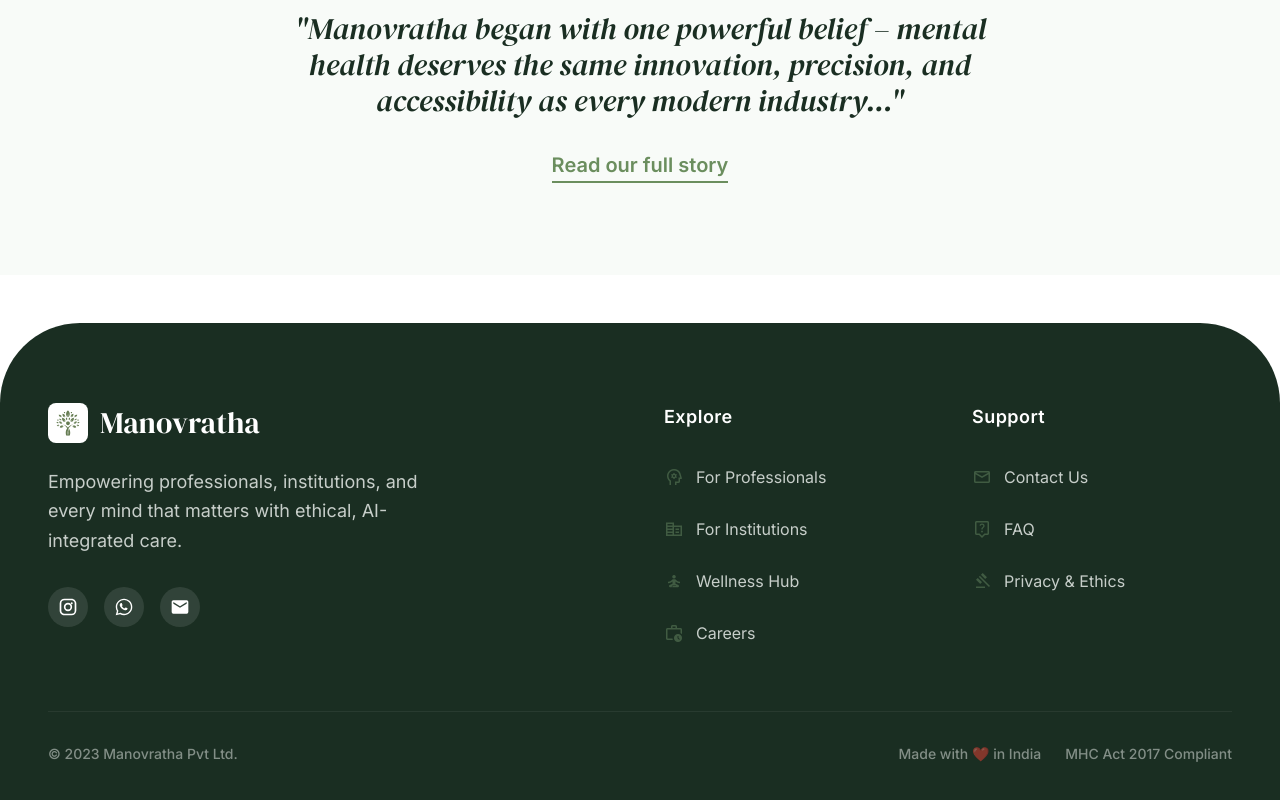
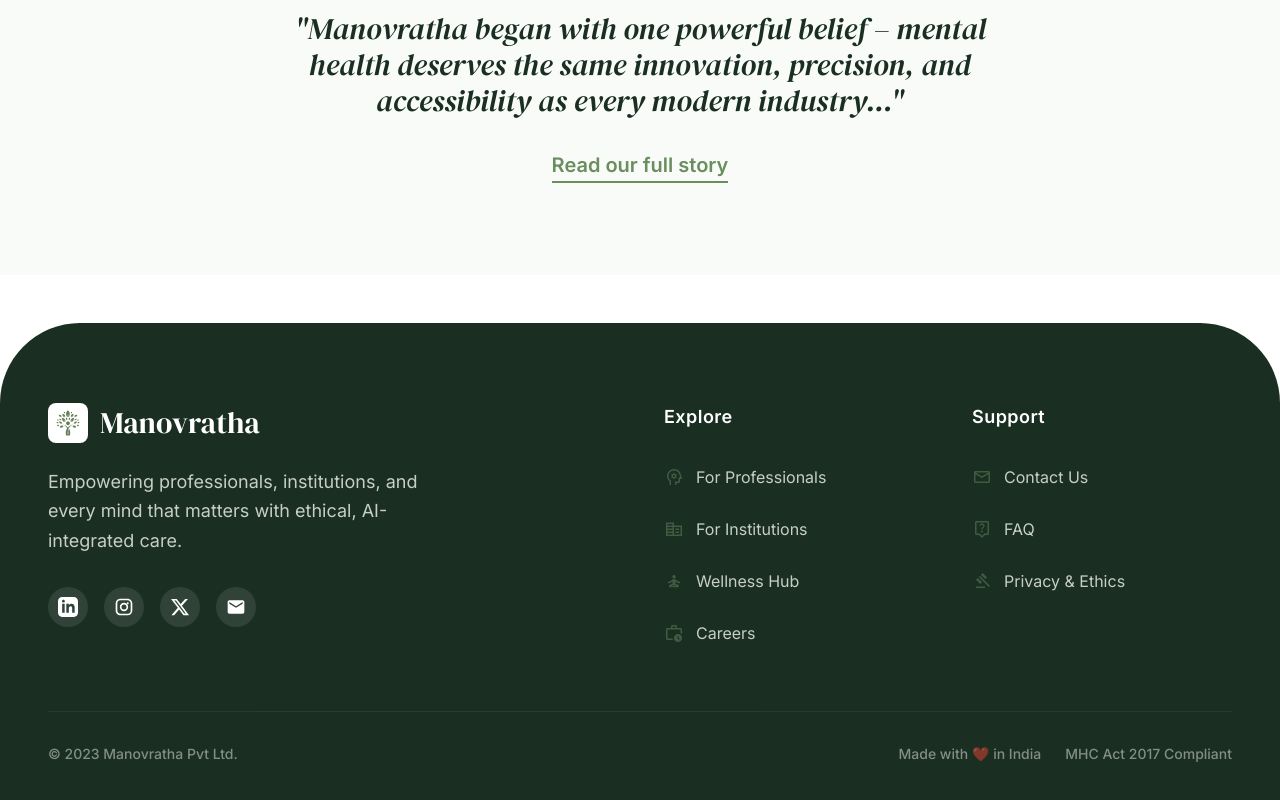
Before and after one commit to theshashank1/manovratha-website, a React (Vite) app: page / in a window 1280 px wide. Shown: the part 5285-6085 px from the top of the page. Built offline with nearby package versions, Linux system fonts and the light colour scheme.

Commit message:
feat: Implement a site-wide Footer component with navigation, social links, and copyright information.

```diff
--- a/components/Footer.tsx
+++ b/components/Footer.tsx
@@ -17,16 +17,22 @@
                         <div className="flex gap-4">
                             {[
                                 {
+                                    l: 'LinkedIn',
+                                    bg: 'hover:bg-[#0077b5]',
+                                    link: 'https://www.linkedin.com/company/manovratha/',
+                                    path: <path d="M19 0h-14c-2.761 0-5 2.239-5 5v14c0 2.761 2.239 5 5 5h14c2.762 0 5-2.239 5-5v-14c0-2.761-2.238-5-5-5zm-11 19h-3v-11h3v11zm-1.5-12.268c-.966 0-1.75-.79-1.75-1.764s.784-1.764 1.75-1.764 1.75.79 1.75 1.764-.783 1.764-1.75 1.764zm13.5 12.268h-3v-5.604c0-3.368-4-3.113-4 0v5.604h-3v-11h3v1.765c1.396-2.586 7-2.777 7 2.476v6.759z" />
+                                },
+                                {
                                     l: 'Instagram',
                                     bg: 'hover:bg-pink-600',
-                                    link: 'https://instagram.com/manovratha',
+                                    link: 'https://www.instagram.com/manovratha/',
                                     path: <path d="M7.8,2H16.2C19.4,2 22,4.6 22,7.8V16.2A5.8,5.8 0 0,1 16.2,22H7.8C4.6,22 2,19.4 2,16.2V7.8A5.8,5.8 0 0,1 7.8,2M7.6,4A3.6,3.6 0 0,0 4,7.6V16.4C4,18.39 5.61,20 7.6,20H16.4A3.6,3.6 0 0,0 20,16.4V7.6C20,5.61 18.39,4 16.4,4H7.6M12,7A5,5 0 0,1 17,12A5,5 0 0,1 12,17A5,5 0 0,1 7,12A5,5 0 0,1 12,7M12,9A3,3 0 0,0 9,12A3,3 0 0,0 12,15A3,3 0 0,0 15,12A3,3 0 0,0 12,9M16.5,6.33A1.17,1.17 0 0,1 17.67,7.5C17.67,8.14 17.14,8.67 16.5,8.67A1.17,1.17 0 0,1 15.33,7.5A1.17,1.17 0 0,1 16.5,6.33Z" />
                                 },
                                 {
-                                    l: 'WhatsApp',
-                                    bg: 'hover:bg-green-600',
-                                    link: '#',
-                                    path: <path d="M12.04 2C6.58 2 2.13 6.45 2.13 11.91C2.13 13.66 2.59 15.36 3.45 16.86L2.05 22L7.3 20.62C8.75 21.41 10.38 21.83 12.04 21.83C17.5 21.83 21.95 17.38 21.95 11.92C21.95 9.27 20.92 6.78 19.05 4.91C17.18 3.03 14.69 2 12.04 2M12.05 3.67C14.25 3.67 16.31 4.53 17.87 6.09C19.42 7.65 20.28 9.72 20.28 11.92C20.28 16.46 16.58 20.15 12.04 20.15C10.56 20.15 9.11 19.76 7.85 19L7.55 18.83L4.43 19.65L5.26 16.61L5.06 16.29C4.24 15 3.8 13.47 3.8 11.91C3.8 7.37 7.5 3.67 12.05 3.67M9.53 7.32C9.32 7.32 8.97 7.32 8.67 7.32C8.36 7.32 7.85 7.44 7.65 7.66C7.44 7.88 6.88 8.41 6.88 9.48C6.88 10.55 7.65 11.6 7.85 11.89C8.06 12.18 9.4 14.26 11.45 15.15C13.49 16.03 13.91 15.86 14.35 15.86C14.8 15.86 15.8 15.3 16 14.73C16.2 14.16 16.2 13.67 16.14 13.57C16.08 13.47 15.93 13.41 15.71 13.3C15.49 13.19 14.41 12.66 14.2 12.56C14 12.46 13.85 12.41 13.7 12.63C13.56 12.85 13.13 13.37 13 13.53C12.87 13.68 12.74 13.71 12.53 13.6C12.31 13.49 11.62 13.26 10.8 12.53C10.15 11.95 9.71 11.24 9.59 11C9.46 10.8 9.58 10.66 9.69 10.55C9.79 10.45 9.9 10.29 10 10.16C10.12 10.04 10.16 9.95 10.23 9.8C10.3 9.66 10.26 9.54 10.2 9.42C10.15 9.3 9.76 8.35 9.6 7.97C9.43 7.6 9.27 7.64 9.14 7.64L9.53 7.32Z" />
+                                    l: 'X (Twitter)',
+                                    bg: 'hover:bg-black',
+                                    link: 'https://x.com/manovratha',
+                                    path: <path d="M18.244 2.25h3.308l-7.227 8.26 8.502 11.24H16.17l-5.214-6.817L4.99 21.75H1.68l7.73-8.835L1.254 2.25H8.08l4.713 6.231zm-1.161 17.52h1.833L7.084 4.126H5.117z" />
                                 },
                                 {
                                     l: 'Email',
@@ -54,9 +60,20 @@
                                 { label: 'For Professionals', route: '/professionals', icon: 'psychology' },
                                 { label: 'For Institutions', route: '/organizations', icon: 'corporate_fare' },
                                 { label: 'Wellness Hub', route: '/wellness', icon: 'self_improvement' },
-                                { label: 'Careers', route: '/careers', icon: 'work_history' }
+                                { label: 'Careers', route: 'https://www.linkedin.com/company/manovratha/jobs/', icon: 'work_history' }
                             ].map((item, idx) => (
                                 <li key={idx}>
+                                    {item.route.startsWith('http') ? (
+                                        <a
+                                            href={item.route}
+                                            target="_blank"
+                                            rel="noopener noreferrer"
+                                            className="group flex items-center gap-3 hover:text-brand-primary transition-colors text-left w-full"
+                                        >
+                                            <span className="material-symbols-outlined text-xl text-brand-primary/60 group-hover:text-brand-primary transition-colors">{item.icon}</span>
+                                            <span>{item.label}</span>
+                                        </a>
+                                    ) : (
                                         <Link
                                             to={item.route}
                                             className="group flex items-center gap-3 hover:text-brand-primary transition-colors text-left w-full"
@@ -64,6 +81,7 @@
                                             <span className="material-symbols-outlined text-xl text-brand-primary/60 group-hover:text-brand-primary transition-colors">{item.icon}</span>
                                             <span>{item.label}</span>
                                         </Link>
+                                    )}
                                 </li>
                             ))}
                         </ul>
```
Lines whose indentation alone changed are shown as unchanged.
